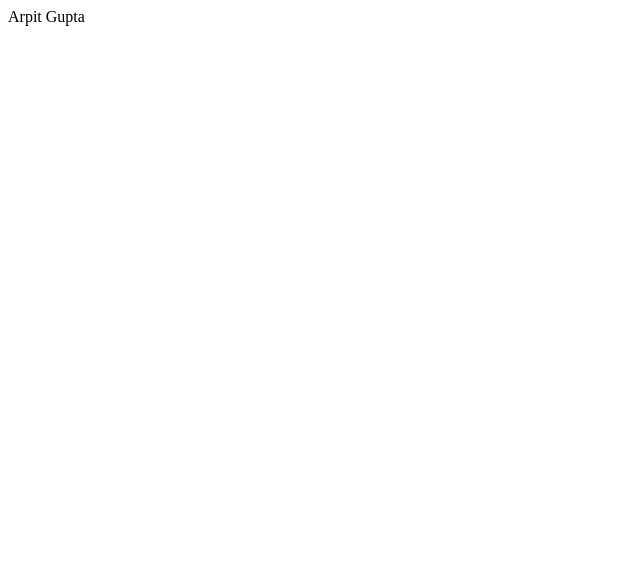
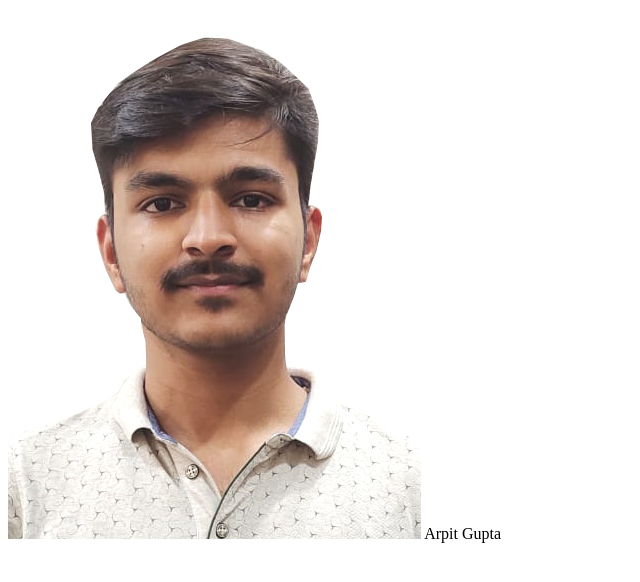
Before and after one commit to arpitgupta11/portfolio, a plain HTML site: page index.html in a window 1280 px wide. Shown: the whole page, without its empty margins (0-640 px from the left). Drawn offline with Linux system fonts and the light colour scheme.

Commit message:
Update index.html

```diff
--- a/index.html
+++ b/index.html
@@ -6,6 +6,7 @@
 </head>
 
 <body>
+<img src="arpit gupta photo for college.jpg">
 <font>Arpit Gupta</font>
 </body>
 </html
```
